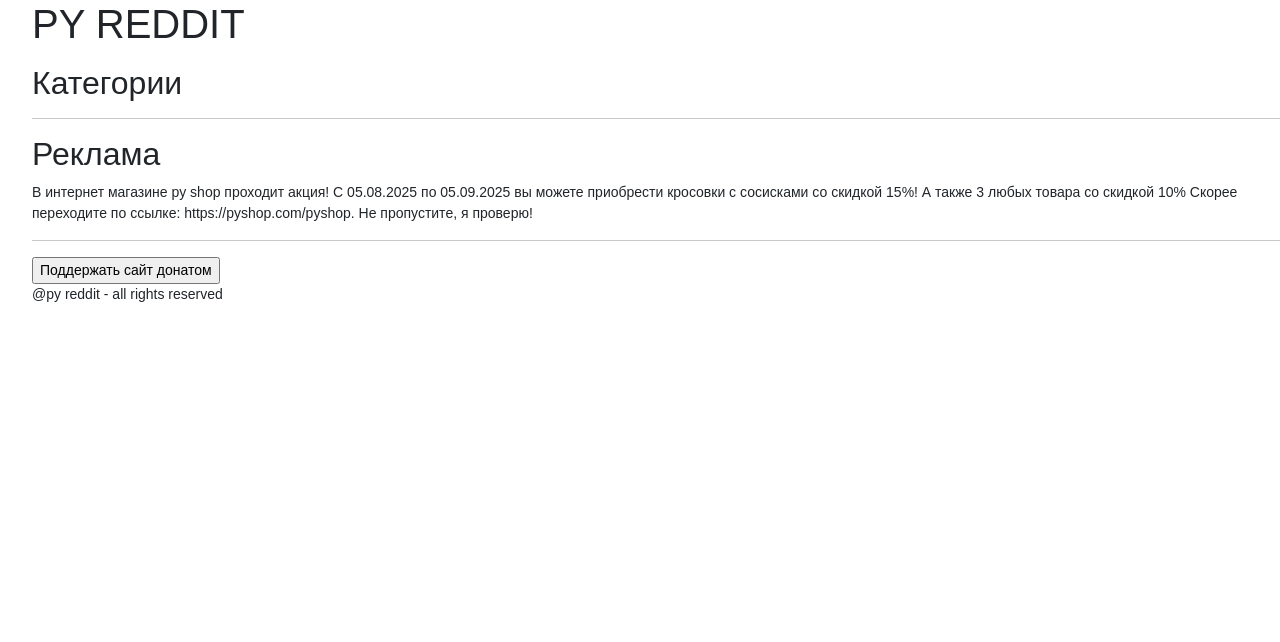
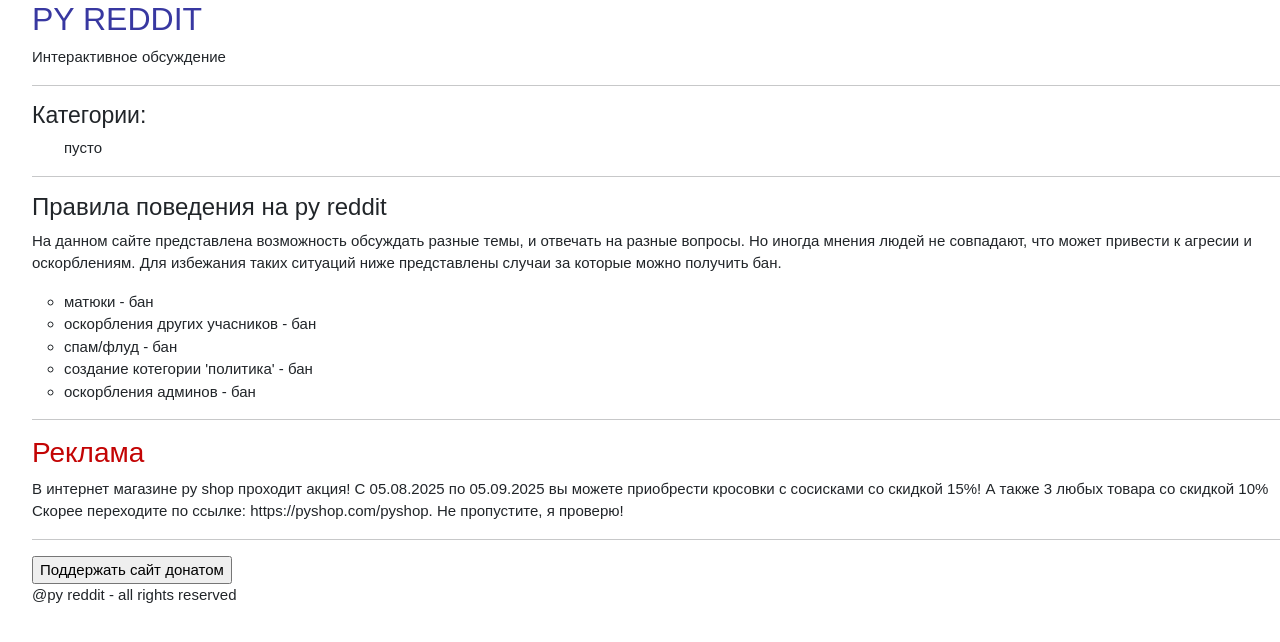
Before and after one commit to rusplane01/pyreddit, a Django app: page /categories/ in a window 1280 px wide. Shown: the top 642 px of the page. Run offline with Django 4.2, Linux system fonts and the light colour scheme; data that the repository does not hold is empty.

Commit message:
добавил правила

```diff
--- a/templates/menu/categories.html
+++ b/templates/menu/categories.html
@@ -1,12 +1,29 @@
 {%extends 'menu/skeleton.html'%}
 {%block ad%}
 
-<ol><h2>Категории</h2></ol>
+<h3 style="font-size: 23px;" >Категории:</h3>
+
 <ul>
+<p>пусто</p>
 {%for category in object_list%}
 <li><a href = "{% url 'forum' pk=category.pk %}">{{category.name}}</a></li>
 {%endfor%}
 </ul>
 
+<hr>
+<h4>Правила поведения на py reddit</h4>
+<p>
+    На данном сайте представлена возможность обсуждать разные темы, и отвечать на разные вопросы.
+    Но иногда мнения людей не совпадают, что может привести к агресии и оскорблениям.
+    Для избежания таких ситуаций ниже представлены случаи за которые можно получить бан.
+</p>
+<ul>
+<li>матюки - бан</li>
+<li>оскорбления других учасников - бан</li>
+<li>спам/флуд - бан</li>
+<li>создание котегории 'политика' - бан</li>
+<li>оскорбления админов - бан</li>
+</ul>
+
 
 {%endblock%}
--- a/templates/menu/forum.html
+++ b/templates/menu/forum.html
@@ -12,7 +12,7 @@
                 <div class="card-body">
                   <h5 class="card-title">{{post.title}}</h5>
                   <p class="card-text">{{post.content}}</p>
-                  <a href="#" class="btn btn-primary">Let's go read</a>
+                  <a href="#" class="btn btn-primary">читать</a>
                 </div>
             </div>
         {% endfor %}
--- a/templates/menu/skeleton.html
+++ b/templates/menu/skeleton.html
@@ -5,17 +5,19 @@
         <link href="https://cdn.jsdelivr.net/npm/bootstrap@5.3.0/dist/css/bootstrap.min.css" rel="stylesheet" integrity="sha384-9ndCyUaIbzAi2FUVXJi0CjmCapSmO7SnpJef0486qhLnuZ2cdeRhO02iuK6FUUVM" crossorigin="anonymous">
 
     </head>
-    <body style="font-family: sans-serif; font-size: 14px; line-height: 1.5; background-color: #fff; ">
+    <body style="font-family: sans-serif; font-size: 15px; line-height: 1.5; background-color: #fff; ">
 
-        <script src="https://cdn.jsdelivr.net/npm/bootstrap@5.3.0/dist/js/bootstrap.bundle.min.js" integrity="sha384-geWF76RCwLtnZ8qwWowPQNguL3RmwHVBC9FhGdlKrxdiJJigb/j/68SIy3Te4Bkz" crossorigin="anonymous"></script>
-        <ol><h1>PY REDDIT</h1></ol>
+        <!-- <script src="https://cdn.jsdelivr.net/npm/bootstrap@5.3.0/dist/js/bootstrap.bundle.min.js" integrity="sha384-geWF76RCwLtnZ8qwWowPQNguL3RmwHVBC9FhGdlKrxdiJJigb/j/68SIy3Te4Bkz" crossorigin="anonymous"></script> -->
+        <ol><h2 style="color: rgb(56, 56, 161);" >PY REDDIT</h2>
+        <p>Интерактивное обсуждение</p>
+        <hr>
 
         {%block ad%}
 
         {%endblock%}
-        <ol>
+
         <hr>
-        <h2>Реклама</h2>
+        <h3 style="color: rgb(195, 4, 4);" >Реклама</h3>
         <p>
             В интернет магазине py shop проходит акция!
             С 05.08.2025 по 05.09.2025 вы можете приобрести кросовки с сосисками со скидкой 15%!
```
Also changed, not shown: templates/menu/source.html (+2 -6 lines).
